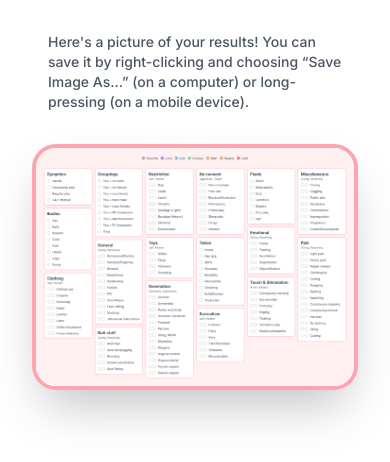
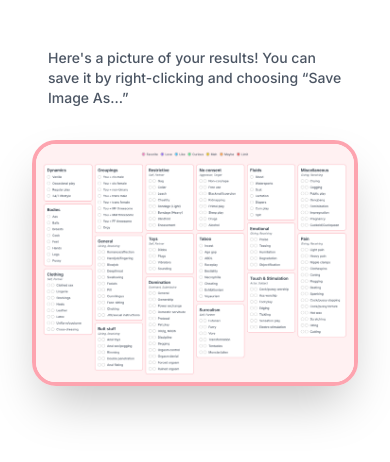
Before and after one commit to RoseCollared/kinkli, a Next.js app: page /results/export in a window 390 px wide. Shown: the top 462 px of the page. Built offline with nearby package versions, Linux system fonts and the light colour scheme.

Commit message:
show different hint depending on whether you're using a touch device or mouse

```diff
--- a/package.json
+++ b/package.json
@@ -16,6 +16,7 @@
     "@types/react": "18.2.14",
     "@types/react-dom": "18.2.6",
     "autoprefixer": "10.4.14",
+    "detect-it": "^4.0.1",
     "eslint": "8.43.0",
     "eslint-config-next": "13.4.7",
     "html2canvas": "^1.4.1",
--- a/src/app/(export)/results/export/page.tsx
+++ b/src/app/(export)/results/export/page.tsx
@@ -3,13 +3,22 @@
 import { Legend } from "@kinklist/components/legend";
 import { Results } from "@kinklist/components/results/results";
 import { ExportProvider } from "@kinklist/context/export-context";
+import { primaryInput } from "detect-it";
 import html2canvas from "html2canvas";
-import { useEffect, useRef, useState } from "react";
+import { useEffect, useLayoutEffect, useRef, useState } from "react";
 
 export default function ExportPage() {
   const [imageDataURL, setImageDataURL] = useState<string>();
   const resultsRef = useRef<HTMLDivElement>(null);
 
+  // Using an effect to prevent hydration errors
+  // This way, the initial client render always matches the server, but then changes if needed
+  const [isTouch, setIsTouch] = useState(false);
+  useLayoutEffect(() => {
+    setIsTouch(primaryInput === "touch");
+  }, []);
+
+  // Render results as image after first React render
   useEffect(() => {
     async function asyncEffect() {
       const resultsElement = resultsRef.current;
@@ -32,15 +41,14 @@ export default function ExportPage() {
   }, []);
 
   return (
-    <div className="flex min-h-screen min-w-full flex-col items-center gap-8 bg-white px-8 py-8 sm:gap-12 sm:py-12">
-      {/* LEFT HERE */}
-      {/* TODO: add instructions for saving the results image */}
-      {/* TODO: look at other TODOs */}
-
+    <div className="flex min-h-screen min-w-full flex-col items-center gap-8 bg-white px-8 py-12 sm:gap-12">
       <p className="mx-4 max-w-prose text-sm font-medium text-gray-600 sm:mx-8 sm:text-base">
-        Here&apos;s a picture of your results! You can save it by right-clicking
-        and choosing &ldquo;Save Image As...&rdquo; (on a computer) or
-        long-pressing (on a mobile device).
+        Here&apos;s a picture of your results! You can save it by{" "}
+        {isTouch ? (
+          <>long-pressing and choosing &ldquo;Save Image&rdquo; or similar</>
+        ) : (
+          <>right-clicking and choosing &ldquo;Save Image As...&rdquo;</>
+        )}
       </p>
 
       <img
```
Also changed, not shown: 1 other file (tests, documents, lock files or other folders).
